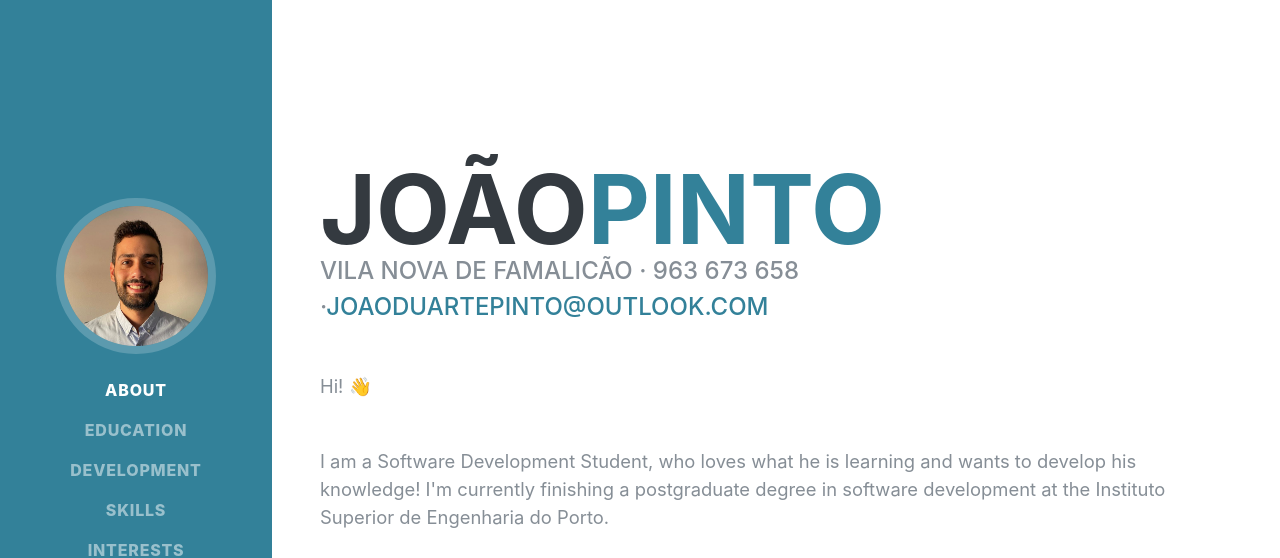
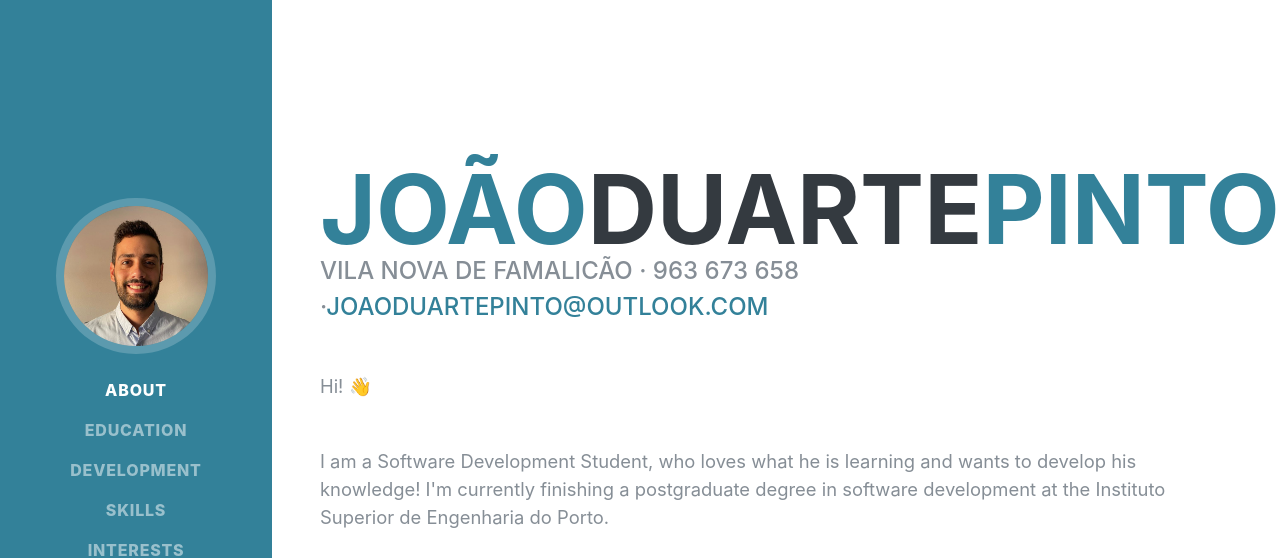
Before and after one commit to joaoduartepinto/resume, a Gatsby site: page / in a window 1280 px wide. Shown: the top 558 px of the page. Built offline with nearby package versions, Linux system fonts and the light colour scheme; Gatsby itself is replaced by a stand-in of ours; a web font is replaced by a local one.

Commit message:
added second name to About page

```diff
--- a/config.js
+++ b/config.js
@@ -1,5 +1,5 @@
 module.exports = {
-  siteTitle: 'João Pinto Resume', // <title>
+  siteTitle: 'João Pinto', // <title>
   manifestName: 'Resume',
   manifestShortName: 'Landing', // max 12 characters
   manifestStartUrl: '/',
@@ -9,6 +9,7 @@ module.exports = {
   manifestIcon: 'src/assets/img/website-icon.png',
   pathPrefix: `/resume/`, // This path is subpath of your hosting https://domain/portfolio
   firstName: 'João',
+  secondName: 'Duarte',
   lastName: 'Pinto',
   // social
   socialLinks: [
--- a/src/pages/index.js
+++ b/src/pages/index.js
@@ -18,7 +18,8 @@ const IndexPage = () => (
             >
                 <div className="w-100">
                     <h1 className="mb-0">
-                        {config.firstName}
+                        <span className="text-primary">{config.firstName}</span>
+                        {config.secondName}
                         <span className="text-primary">{config.lastName}</span>
                     </h1>
                     <div className="subheading mb-5">
```
